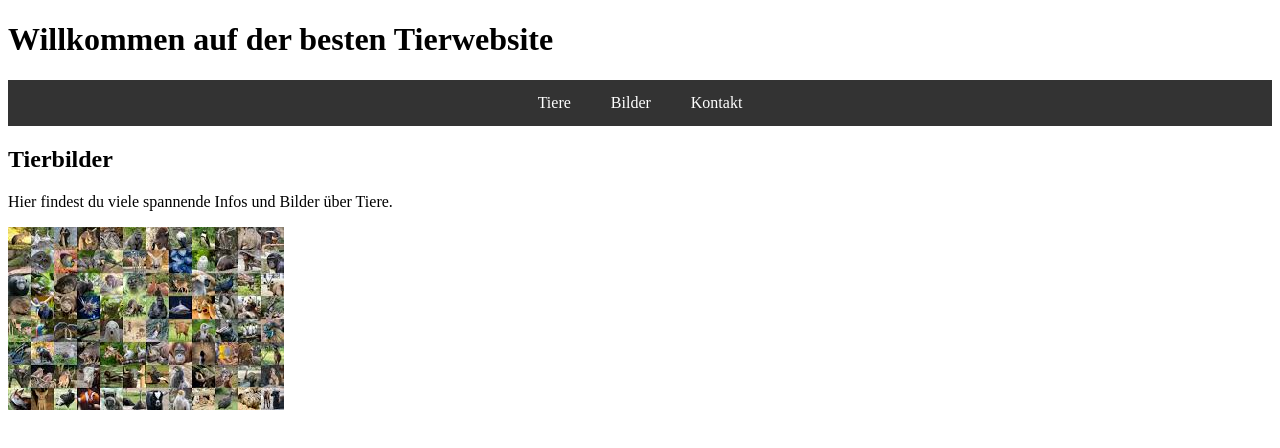
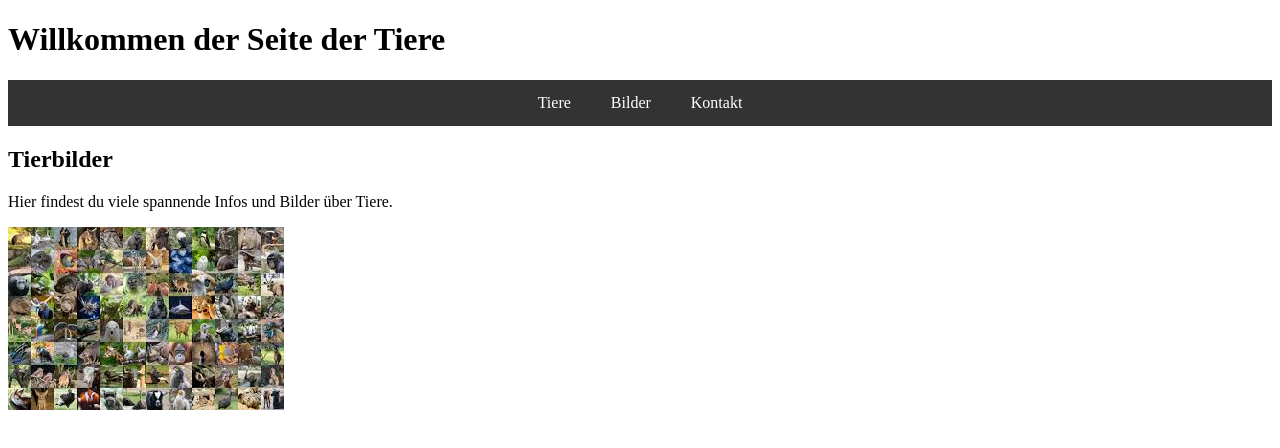
Before and after one commit to Blobinson/TierWebsite, a plain HTML site: page index.html in a window 1280 px wide. Drawn offline with Linux system fonts and the light colour scheme.

Commit message:
titel geändert

```diff
--- a/index.html
+++ b/index.html
@@ -7,7 +7,7 @@
 </head>
 <body>
   <header>
-    <h1>Willkommen auf der besten Tierwebsite</h1>
+    <h1>Willkommen der Seite der Tiere</h1>
   </header>
 
   <nav>
```
